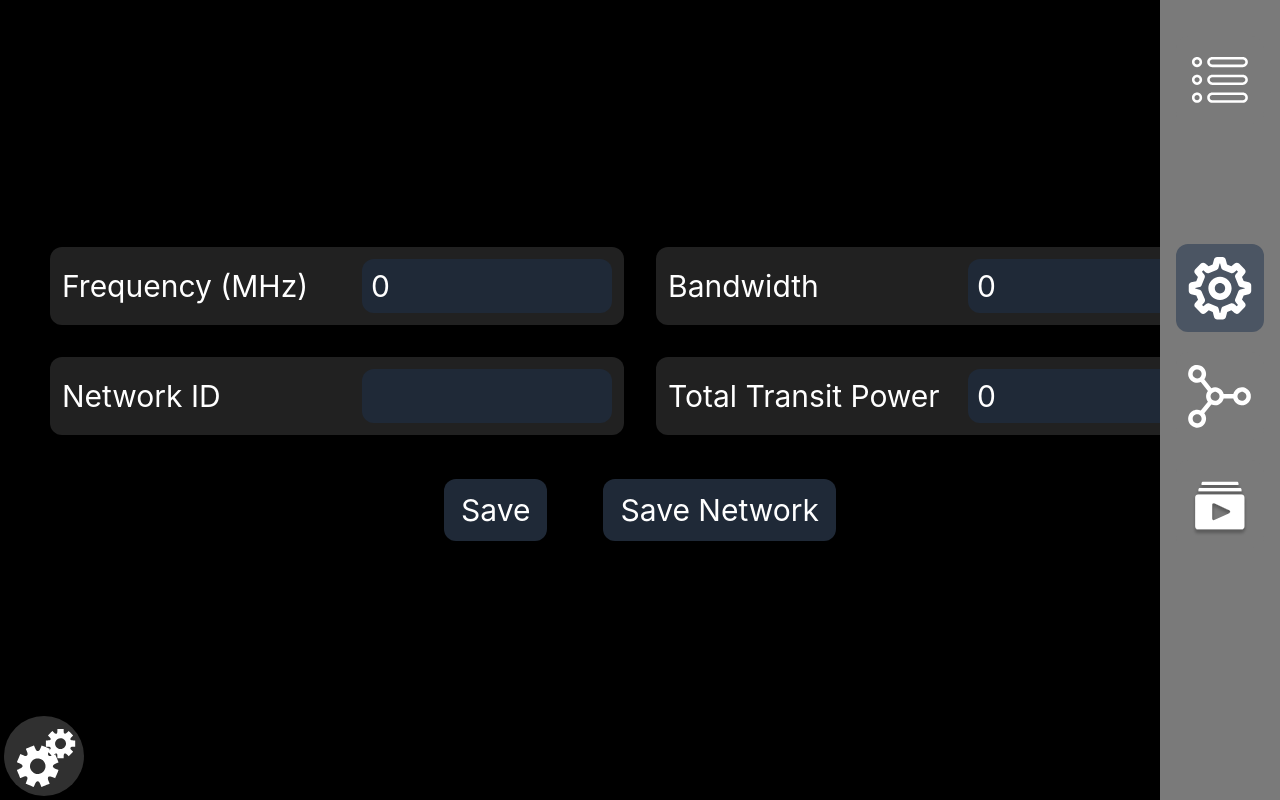
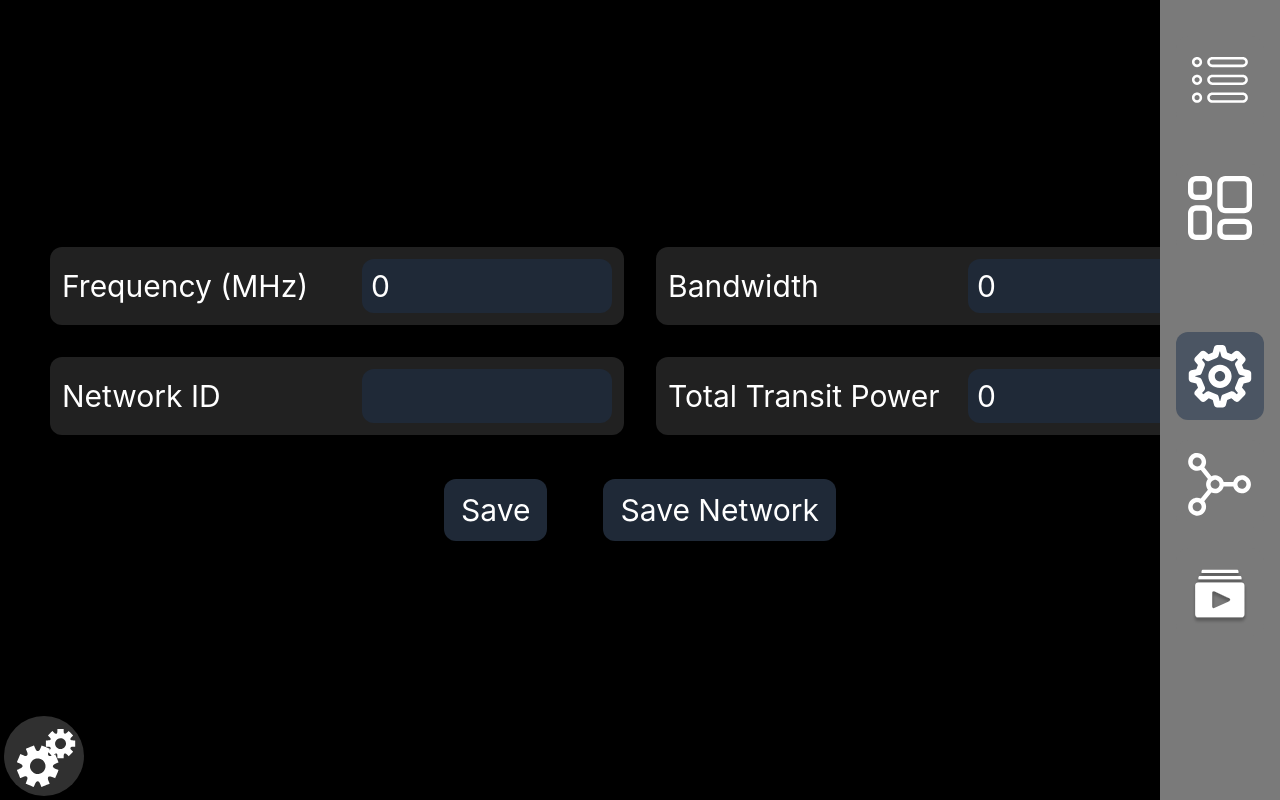
Before and after one commit to RoyKonzizky/SilvusInstallerFork, a React (Vite) app: page / in a window 1280 px wide. Built offline with nearby package versions, Linux system fonts and the light colour scheme.

Commit message:
adding the Dashboard page

```diff
--- /dev/null
+++ b/src/components/Pages/Dashboard/Dashboard.tsx
@@ -0,0 +1,16 @@
+import {router} from "../../../main.tsx";
+
+export function Dashboard() {
+    return (
+        <div className="container mx-auto px-4 py-8">
+            <h1 className="text-3xl font-semibold mb-4">Dashboard</h1>
+            <div className="grid grid-cols-3 gap-4">
+                {router.routes.map(({ path}, index) => (
+                    <div key={index} className="bg-gray-900 p-4">
+                        <h2 className="text-xl font-semibold mb-2">{path}</h2>
+                    </div>
+                ))}
+            </div>
+        </div>
+    );
+}
--- a/src/components/Paths.ts
+++ b/src/components/Paths.ts
@@ -3,5 +3,6 @@ export enum Paths {
     Topology = "/topology",
     Photo = "/photo",
     Video = "/video",
-    Gallery = "/gallery"
+    Gallery = "/gallery",
+    Dashboard = "/dashboard"
 }
--- a/src/components/Sidebar.tsx
+++ b/src/components/Sidebar.tsx
@@ -7,6 +7,7 @@ import RecordingsLogo from '../assets/recordings.svg';
 import CameraLogo from '../assets/camera.svg';
 import FilmmakerLogo from '../assets/filmmaker.svg';
 import GalleryLogo from '../assets/gallery.svg';
+import DashboardLogo from '../assets/dashboard.svg';
 import {Paths} from "./Paths.ts";
 
 function Sidebar() {
@@ -23,7 +24,9 @@ function Sidebar() {
             <NavigatorButton href="" isSandwichCollapsed={isSandwichCollapsed} isSubsection={false}
                              text="" file={ExpandCollapseLogo}
                              onClick={() => setSandwichCollapsed(!isSandwichCollapsed)}/>
-            <div className='mt-[10vh]'>
+            <NavigatorButton href={Paths.Dashboard} isSandwichCollapsed={isSandwichCollapsed} isSubsection={false}
+                             text="לוח" file={DashboardLogo}/>
+            <div className='mt-[5vh]'>
                 <NavigatorButton href={Paths.Main} isSandwichCollapsed={isSandwichCollapsed} isSubsection={false}
                                  text="הגדרות" file={SettingsLogo}/>
                 <NavigatorButton href={Paths.Topology} isSandwichCollapsed={isSandwichCollapsed} isSubsection={false}
```
Also changed, not shown: src/main.tsx (+6 -1 lines), src/assets/dashboard.svg (added).
